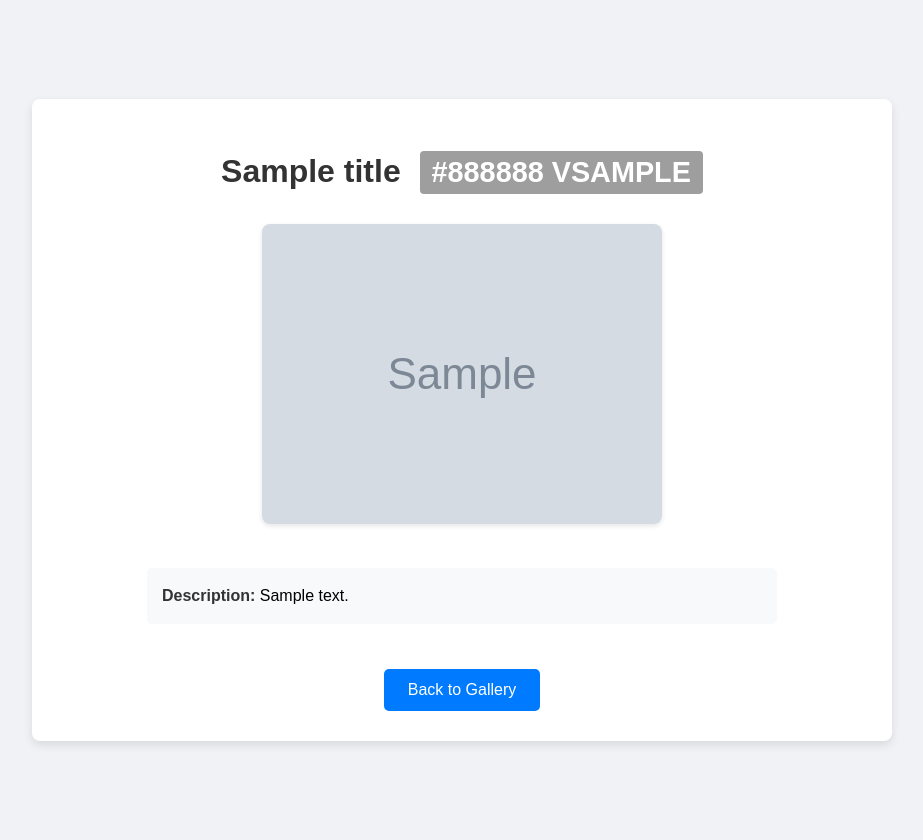
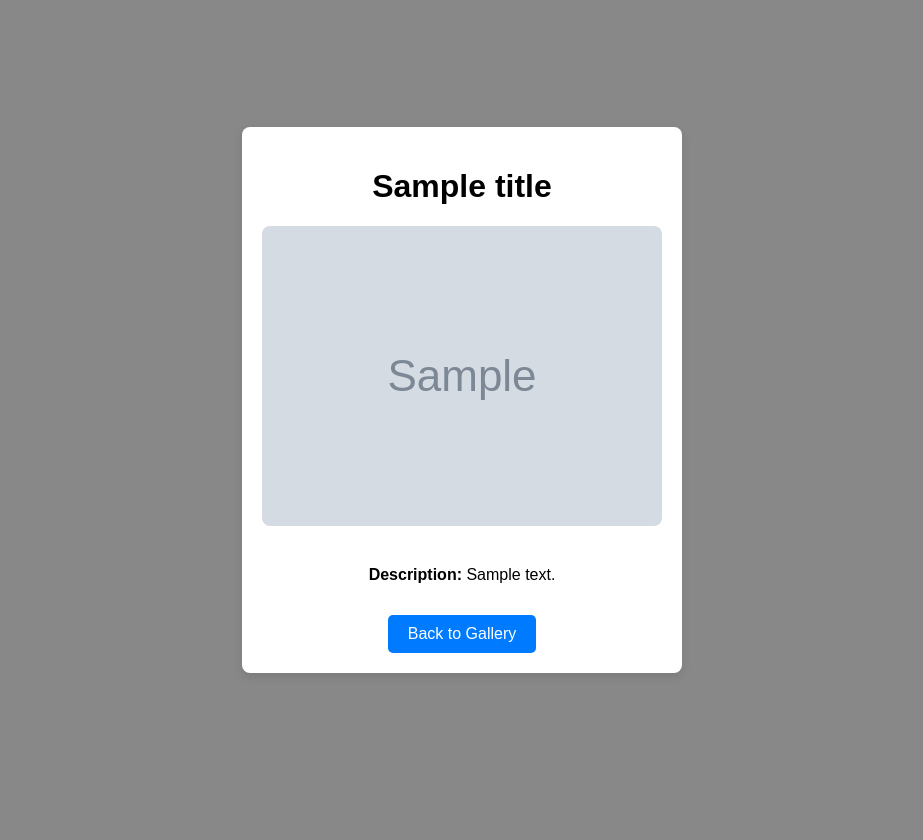
Before and after one commit to gallayagnesh/cnd2assignmentgeminiai, a Flask app: template templates/view.html in a window 1280 px wide. Shown: the whole page, without its empty margins (178-1101 px from the left). After the commit the page ends 673 px from the top, so only its background shows below. Run offline with Flask 3, Linux system fonts and the light colour scheme; the template is opened without the code that fills it: most values are stand-ins (such as "Sample title", 1, 10 or a date in 2020); grey boxes marked "Sample" are stand-in pictures; parts of the project's set-up code (start-up, migrations or seed data) failed here and were passed over.

Commit message:
Update view.html

```diff
--- a/templates/view.html
+++ b/templates/view.html
@@ -7,34 +7,31 @@
     <style>
         body {
             font-family: Arial, sans-serif;
-            background-color: #f0f2f5;
+            background-color: {{ bg_color }};
             display: flex;
             justify-content: center;
             align-items: center;
-            min-height: 100vh;
+            height: 100vh;
             margin: 0;
-            padding: 20px;
+            flex-direction: column;
         }
         .container {
             background: white;
-            padding: 30px;
+            padding: 20px;
             border-radius: 8px;
             box-shadow: 0 4px 10px rgba(0, 0, 0, 0.1);
             text-align: center;
-            width: 90%;
-            max-width: 800px;
+            max-width: 600px;
         }
         img {
             max-width: 100%;
             height: auto;
-            max-height: 500px;
-            margin: 20px 0;
+            margin-bottom: 20px;
             border-radius: 8px;
-            box-shadow: 0 2px 5px rgba(0,0,0,0.1);
         }
         .back-button {
-            margin-top: 25px;
-            padding: 12px 24px;
+            margin-top: 15px;
+            padding: 10px 20px;
             background-color: #007bff;
             color: white;
             border: none;
@@ -42,54 +39,17 @@
             cursor: pointer;
             text-decoration: none;
             display: inline-block;
-            font-size: 16px;
-            transition: background-color 0.3s;
         }
         .back-button:hover {
             background-color: #0056b3;
-        }
-        .deployment-banner {
-            display: inline-block;
-            padding: 5px 12px;
-            border-radius: 4px;
-            font-size: 0.9em;
-            margin-left: 10px;
-            color: white;
-            font-weight: bold;
-            text-transform: uppercase;
-        }
-        h1 {
-            color: #333;
-            margin-bottom: 10px;
-        }
-        .description {
-            text-align: left;
-            margin: 20px auto;
-            max-width: 600px;
-            padding: 15px;
-            background-color: #f8f9fa;
-            border-radius: 5px;
-            line-height: 1.6;
-        }
-        .description strong {
-            color: #333;
         }
     </style>
 </head>
 <body>
     <div class="container">
-        <h1>{{ title }}
-            <span class="deployment-banner" style="background-color:
-                {% if deployment_color == 'blue' %}#4285F4
-                {% elif deployment_color == 'green' %}#34A853
-                {% else %}#9E9E9E{% endif %};">
-                {{ deployment_color|upper }} V{{ app_version }}
-            </span>
-        </h1>
+        <h1>{{ title }}</h1>
         <img src="{{ image_url }}" alt="Uploaded Image">
-        <div class="description">
-            <strong>Description:</strong> {{ description }}
-        </div>
+        <p><strong>Description:</strong> {{ description }}</p>
         <a href="/" class="back-button">Back to Gallery</a>
     </div>
 </body>
```
